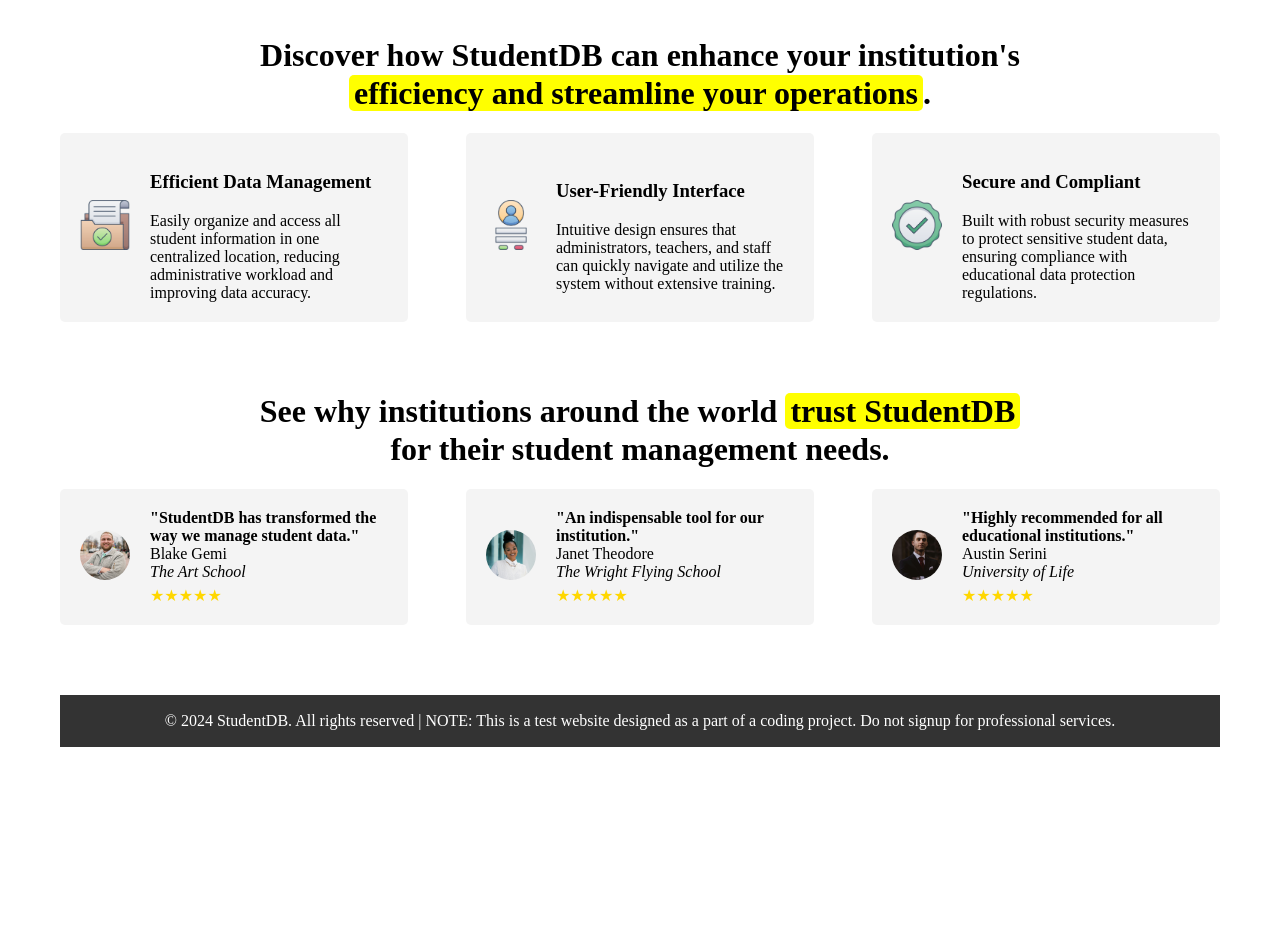
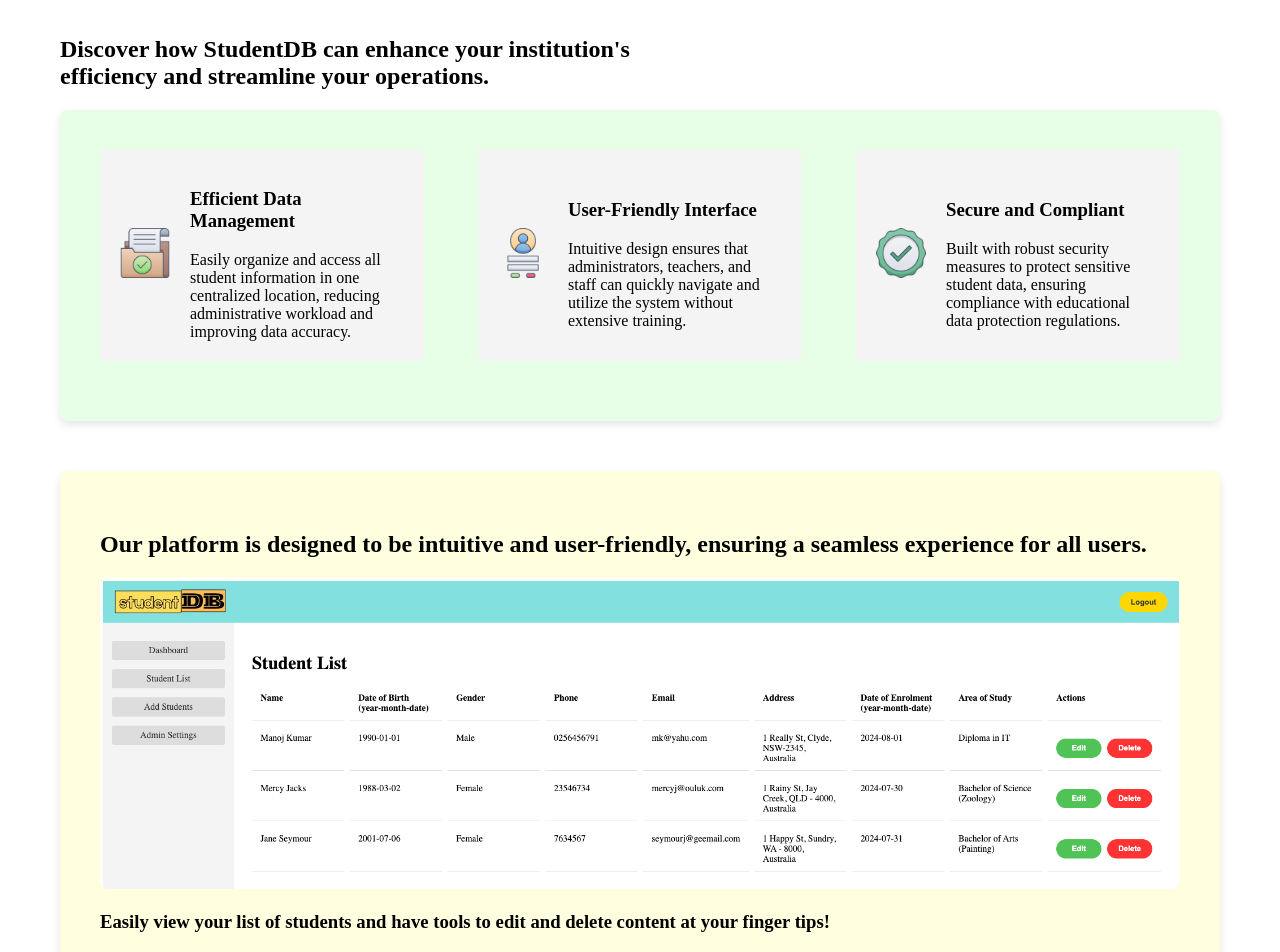
Before and after one commit to emanoj1/studentdb-client, a React (Create React App) app: page / in a window 1280 px wide. Shown: the part 700-1652 px from the top of the page. Before the commit the page ends 1507 px from the top, so only its background shows below. Built offline with nearby package versions, Linux system fonts and the light colour scheme.

Commit message:
Style homepage - images, videos, section colors

```diff
--- a/src/components/Home.js
+++ b/src/components/Home.js
@@ -10,6 +10,8 @@ import icon1 from '../assets/images/data-mgt-icon.png';
 import icon2 from '../assets/images/user-friendly-icon.png';
 import icon3 from '../assets/images/secure-icon.png';
 import heroimage from '../assets/images/hero-image-homepage.png';
+import studentListImage from '../assets/images/student-list-display-studentdb.png';
+import addStudentImage from '../assets/images/add-student-display-studentdb.png';
 
 function Home() {
   return (
@@ -65,6 +67,34 @@ function Home() {
         </div>
       </div>
 
+
+      {/* Student List image Section */}
+      <div className="image-section">
+        <h2>Our platform is designed to be intuitive and user-friendly, ensuring a seamless experience for all users.</h2>
+        <div className="image-container">
+          <img src={studentListImage} alt="Student List Display" />
+        </div>
+        <h3>Easily view your list of students and have tools to edit and delete content at your finger tips!</h3>
+      </div>
+
+      {/* Add Student image Section */}
+      <div className="image-section">
+        <h2>Your data entry will be an enjoyable experience!</h2>
+        <div className="image-container">
+          <img src={addStudentImage} alt="Add Student Display" />
+        </div>
+        <h3>A simple, quick and easy to use form for your student entry tasks! </h3>
+      </div>
+
+      {/* Video Walk-thru Section */}
+      <div className="video-section">
+        <h2 className="section-heading">Watch our video walkthrough</h2>
+        <div className="video-wrapper">
+          <iframe src="https://www.loom.com/embed/132bc7bb472a45489ce28d018b19100e?sid=b0519afa-c434-435e-81e6-1a9b83e524da" webkitAllowFullScreen mozAllowFullScreen allowFullScreen title="StudentDB Video Walkthrough"></iframe>
+        </div>
+        <h3>In the above video, we give you a quick overview of the website - the registration process, login steps, dashboard overview, and student management features. We hope this walkthrough will help you to familiarize yourself with the platform & get you started!</h3>
+      </div>
+
       {/* Testimonials Section */}
       <h2 className="section-heading">See why institutions around the world <span className="highlight">trust StudentDB </span><br/> for their student management needs.</h2>
       <div className="testimonials-section">
@@ -103,6 +133,15 @@ function Home() {
         </div>
       </div>
 
+      {/* New Contact Section */}
+      <div className="contact-section">
+        <h2>Drop us a Line.</h2>
+        <p>Ask us a question, share ideas, or just say Hello.</p>
+        <Link to="/contact" className="button contact-button">
+          Contact Us
+        </Link>
+      </div>
+
       {/* Footer */}
       <footer className="footer">
         <p>&copy; 2024 StudentDB. All rights reserved | NOTE: This is a test website designed as a part of a coding project. Do not signup for professional services.</p>
--- a/src/styles/Home.css
+++ b/src/styles/Home.css
@@ -52,12 +52,16 @@
     background-color: #218838; /* Slightly darker green on hover */
   }
 
-  /* Features section */
+/* Features Section */
 .features-section {
   display: flex;
   flex-wrap: wrap;
   justify-content: space-between;
   margin-bottom: 50px;
+  background-color: #e6ffe6; /* Light green background */
+  padding: 40px;
+  border-radius: 8px;
+  box-shadow: 0 4px 8px rgba(0, 0, 0, 0.1);
 }
 
 .feature-box {
@@ -80,12 +84,63 @@
   margin: 0;
 }
 
-  /* Testimonials section */
+/* Video Section */
+.video-section {
+  margin-bottom: 50px;
+  background-color: #fff0f5; /* Light pink background */
+  padding: 40px;
+  border-radius: 8px;
+  box-shadow: 0 4px 8px rgba(0, 0, 0, 0.1);
+}
+
+.video-wrapper {
+  position: relative;
+  padding-bottom: 56.25%;
+  height: 0;
+  overflow: hidden;
+  max-width: 100%;
+  background-color: #000;
+  border-radius: 8px;
+}
+
+.video-wrapper iframe {
+  position: absolute;
+  top: 0;
+  left: 0;
+  width: 100%;
+  height: 100%;
+  border: 0;
+}
+
+/* Image Section */
+.image-section {
+  margin-bottom: 50px;
+  background-color: #ffffe0; /* Light yellow background */
+  padding: 40px;
+  border-radius: 8px;
+  box-shadow: 0 4px 8px rgba(0, 0, 0, 0.1);
+}
+
+.image-container {
+  text-align: center;
+}
+
+.image-container img {
+  max-width: 100%;
+  height: auto;
+  border-radius: 8px;
+}
+
+/* Testimonials Section */
 .testimonials-section {
   display: flex;
   flex-wrap: wrap;
   justify-content: space-between;
   margin-bottom: 50px;
+  background-color: #e0f7fa; /* Light cyan background */
+  padding: 40px;
+  border-radius: 8px;
+  box-shadow: 0 4px 8px rgba(0, 0, 0, 0.1);
 }
 
 .testimonial-box {
@@ -100,7 +155,7 @@
 }
 
 .testimonial-image img {
-    max-width: 50px;
+  max-width: 100px; /* Increase image size */
   margin-right: 20px;
   border-radius: 50%;
 }
@@ -114,27 +169,40 @@
   margin-top: 5px;
 }
 
-  /* Section headings */
-  .section-heading {
-    font-size: 2rem;
-    margin-bottom: 20px;
+/* Contact Section */
+.contact-section {
   text-align: center;
+  background-color: #f4f4f4; /* Light gray background */
+  padding: 40px;
+  border-radius: 8px;
+  box-shadow: 0 4px 8px rgba(0, 0, 0, 0.1);
+  margin-bottom: 50px;
 }
 
-  .section-heading {
-    font-size: 2rem;
-    line-height: 1.2;
+.contact-section h2 {
+  margin-bottom: 10px;
 }
 
-  .section-heading .highlight {
-    background-color: yellow;
-    color: black;
-    padding: 0 5px; /* padding to look like a highlighter effect */
-    border-radius: 5px; /* some rounding to the edges */
+.contact-section p {
+  margin-bottom: 20px;
 }
 
+.contact-section .contact-button {
+  padding: 10px 20px;
+  background-color: #50c356; /* Green color */
+  color: white;
+  border: none;
+  border-radius: 20px; /* Rounded edges */
+  cursor: pointer;
+  font-size: 1rem;
+  font-weight: bold; /* Bold text */
+}
 
-  /* Footer section */
+.contact-section .contact-button:hover {
+  background-color: #218838; /* Slightly darker green on hover */
+}
+
+/* Footer Section */
 .footer {
   background-color: #333;
   color: white;
@@ -142,7 +210,7 @@
   text-align: center;
 }
 
-  /* Responsive design */
+/* Responsive Design */
 @media (max-width: 768px) {
   .hero-section {
     flex-direction: column;
```
Also changed, not shown: src/assets/images/add-student-display-studentdb.png (added), src/assets/images/student-list-display-studentdb.png (added). Lines whose indentation alone changed are shown as unchanged.
